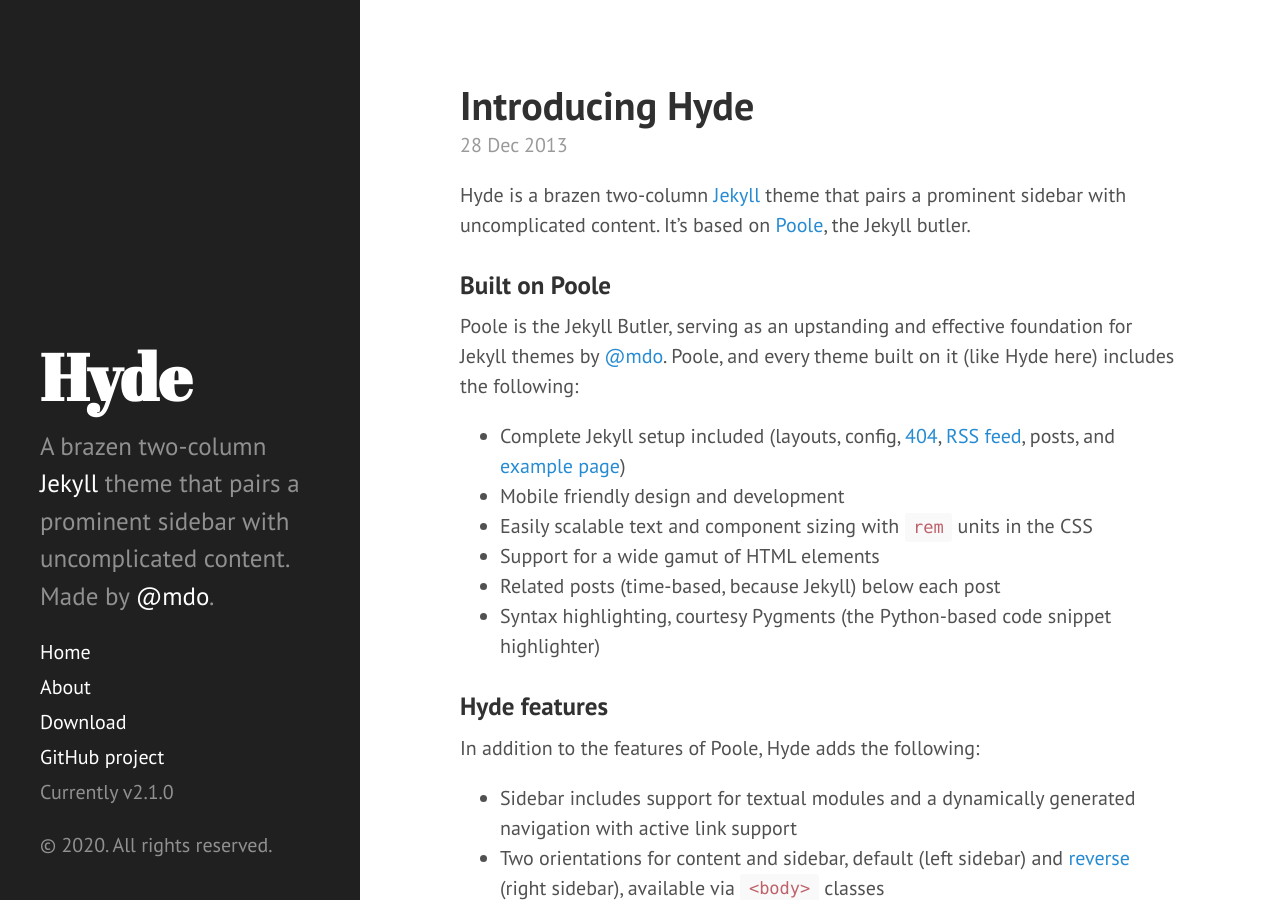
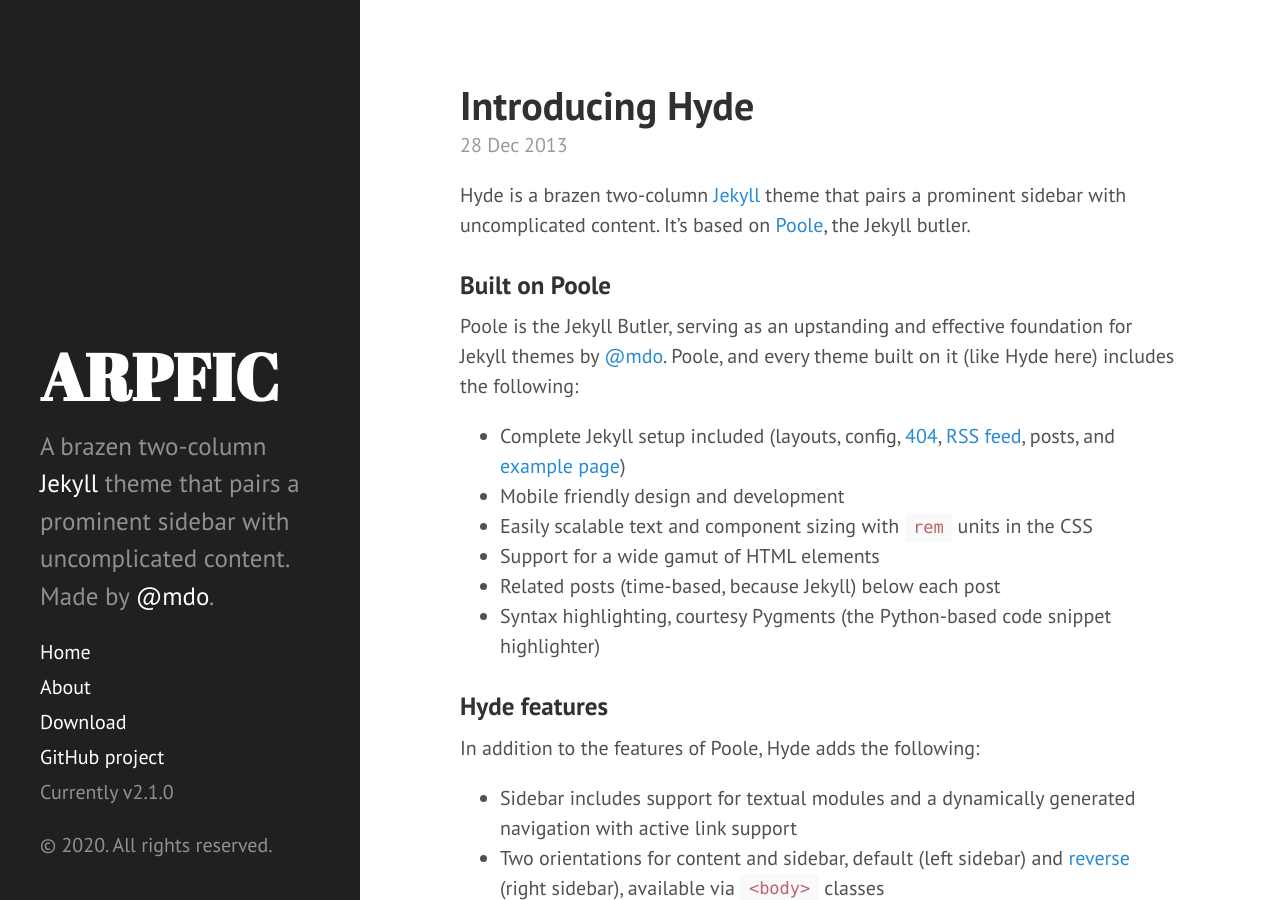
Before and after one commit to arpfic/arpfic.github.io, a Jekyll site: the page built from index.html, in a window 1280 px wide and 900 px high. Built offline with Jekyll 4.4.1, drawn with Linux system fonts in a browser that asks for light colours; Markdown is read by kramdown in place of the engine named in the settings; the list of posts is cut into pages by our own code.

Commit message:
Update _config.yml

```diff
--- a/_config.yml
+++ b/_config.yml
@@ -1,20 +1,20 @@
 # Dependencies
-markdown:         redcarpet
+markdown:         kramdown
 highlighter:      pygments
 
 # Permalinks
 permalink:        pretty
 
 # Setup
-title:            Hyde
-tagline:          'A Jekyll theme'
+title:            ARPFIC
+tagline:          'Some research'
 description:      'A brazen two-column <a href="http://jekyllrb.com" target="_blank">Jekyll</a> theme that pairs a prominent sidebar with uncomplicated content. Made by <a href="https://twitter.com/mdo" target="_blank">@mdo</a>.'
 url:              http://arpfic.github.io
 baseurl:          /
 
 author:
-  name:           'Mark Otto'
-  url:            https://twitter.com/mdo
+  name:           'ARPFIC'
+  url:            http://arpfic.github.io
 
 paginate:         5
 
```
